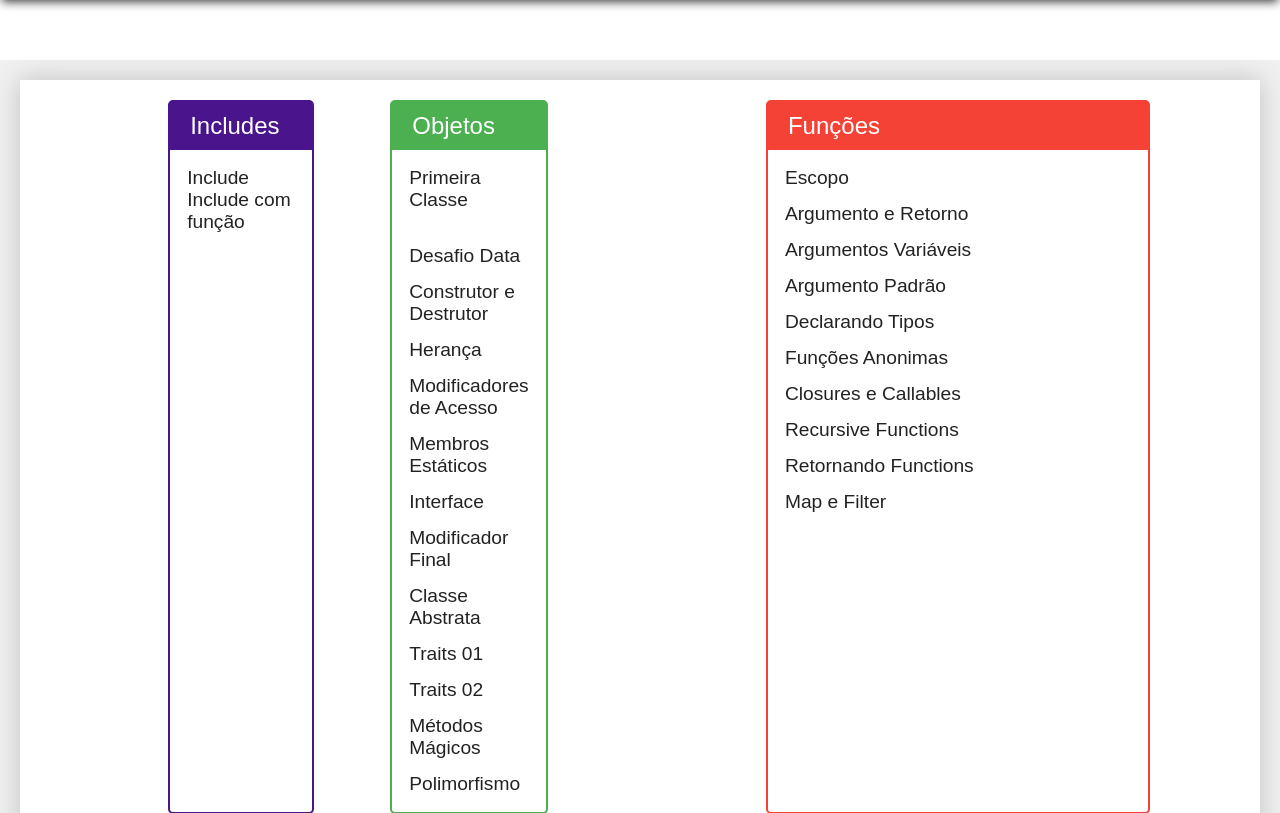
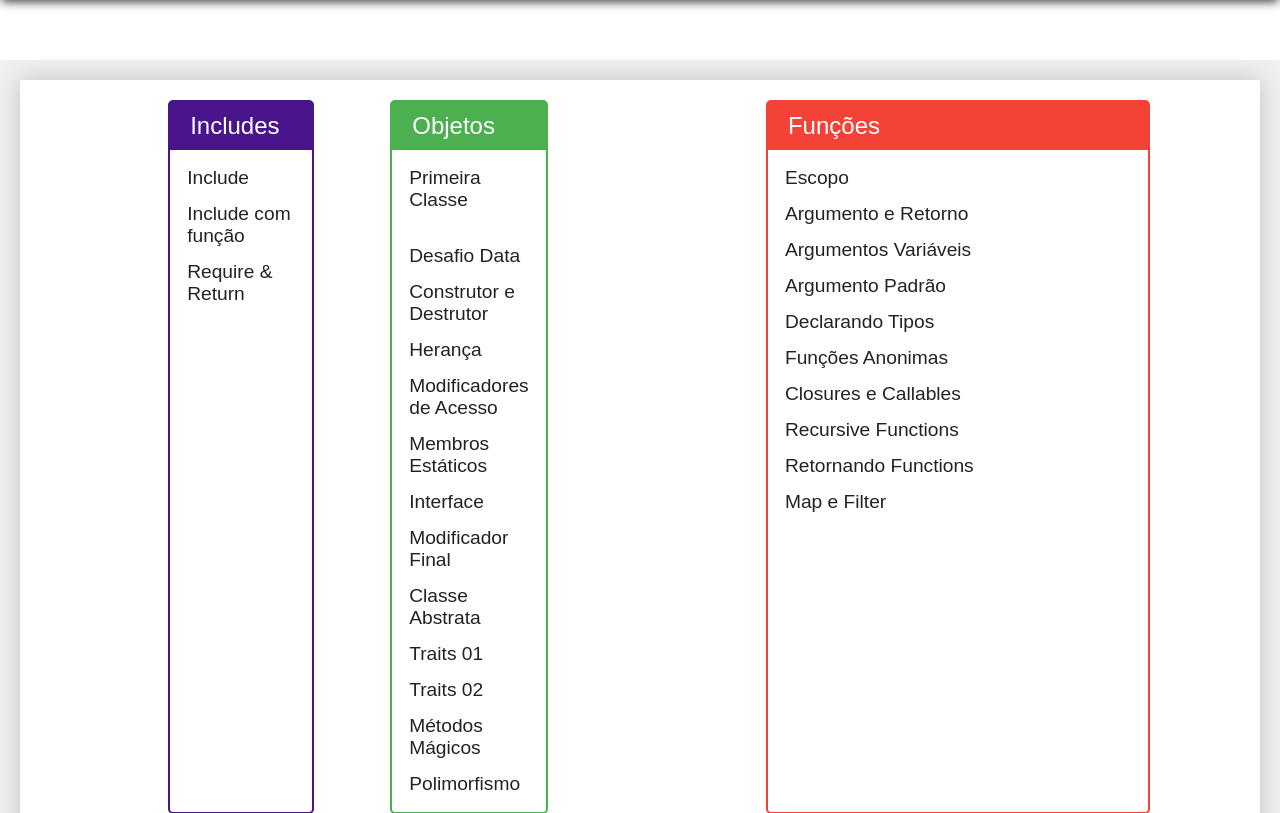
Before and after one commit to felipesms2/PHP-7-Completo---Curso-do-Desenvolvedor-Web-2021-Projetos, a PHP site: page / in a window 1280 px wide. Shown: the part 120-933 px from the top of the page. Run offline with PHP 8.4, Linux system fonts and the light colour scheme.

Commit message:
Section - 169 Linking require and return

```diff
--- a/index.php
+++ b/index.php
@@ -29,8 +29,15 @@
                             <a href="exercicio.php?dir=includes&file=include">
                                 Include
                             </a>
-                            <a href="exercicio.php?dir=includes&file=include">
+                        </li>
+                        <li>
+                            <a href="exercicio.php?dir=includes&file=include-function">
                                 Include com função
+                            </a>
+                        </li>
+                        <li>
+                            <a href="exercicio.php?dir=includes&file=require-return">
+                                Require & Return
                             </a>
                         </li>
                         </ul>
```
